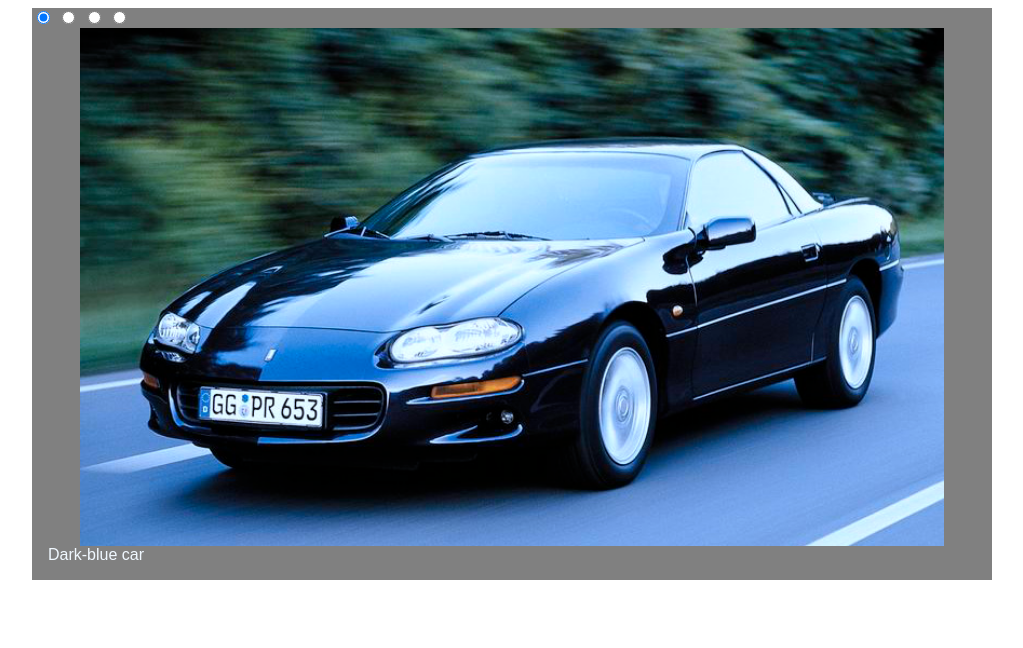
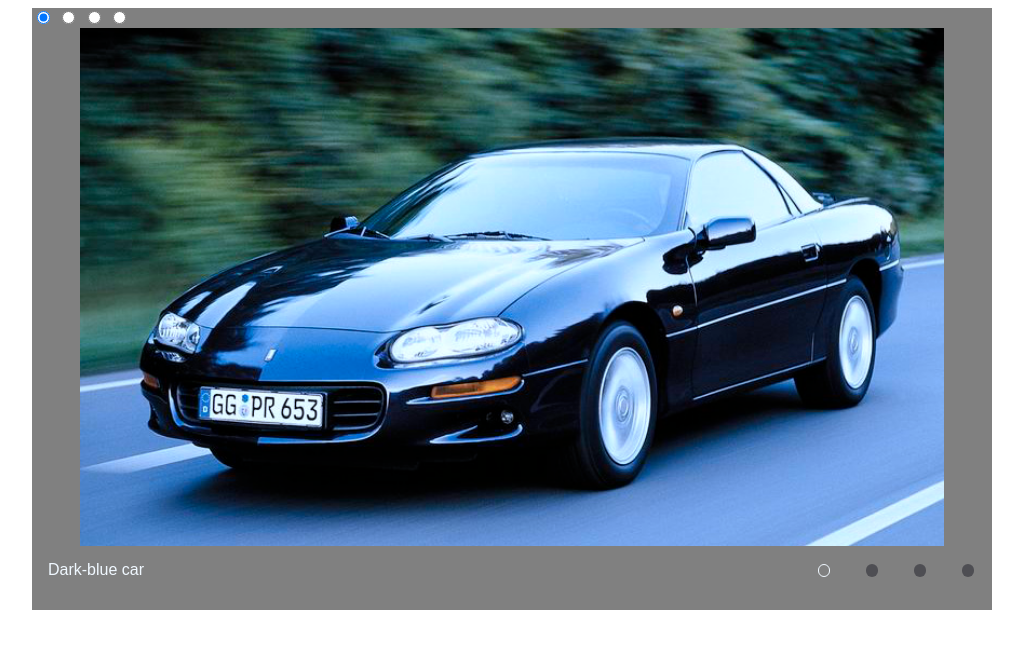
Before and after one commit to spherical-horse/cssMemSlider, a plain HTML site: page cssMemSlider/index.html in a window 1280 px wide. Shown: the whole page, without its empty margins (128-1151 px from the left). Drawn offline with Linux system fonts and the light colour scheme.

Commit message:
feat: add slides controls (Mon, May 16, 2022 09:06:51 PM)

```diff
--- a/cssMemSlider/index.html
+++ b/cssMemSlider/index.html
@@ -38,6 +38,32 @@
         <div class="slider-text text3">Orange car</div>
         <div class="slider-text text4">Yellow car</div>
       </div>
+      <div class="slider-controls-right">
+        <label for="slide1">
+          <div class="slider-control-wrapper">
+            <div class="slider-control1" id="control1">
+            </div>
+          </div>
+        </label>
+        <label for="slide2">
+          <div class="slider-control-wrapper">
+            <div class="slider-control2" id="control2">
+            </div>
+          </div>
+        </label>
+        <label for="slide3">
+          <div class="slider-control-wrapper">
+            <div class="slider-control3" id="control3">
+            </div>
+          </div>
+        </label>
+        <label for="slide4">
+          <div class="slider-control-wrapper">
+            <div class="slider-control4" id="control4">
+            </div>
+          </div>
+        </label>
+      </div>
     </div>
   </div>
 </body>
--- a/cssMemSlider/style.css
+++ b/cssMemSlider/style.css
@@ -89,3 +89,73 @@
   transition: 0.3s;
   font-size: 1rem;
 }
+
+.slider-controls-right {
+  display: flex;
+}
+
+.slider-control-wrapper {
+  height: 3rem;
+  width: 3rem;
+  display: flex;
+  align-items: center;
+  justify-content: center;
+  cursor: pointer;
+}
+
+.slider-control1,
+.slider-control2,
+.slider-control3,
+.slider-control4 {
+  background-color: #4e4e53;
+  height: 0.8rem;
+  width: 0.8rem;
+  border-radius: 50%;
+}
+
+#slide1:checked~.slider-controls>.slider-controls-right .slider-control1 {
+  background-color: transparent;
+  border: 1px solid aliceblue;
+}
+
+#slide1:checked~.slider-controls>.slider-controls-right .slider-control-wrapper:hover>.slider-control1 {
+  background-color: transparent;
+  border: 2px solid aliceblue;
+}
+
+#slide2:checked~.slider-controls>.slider-controls-right .slider-control2 {
+  background-color: transparent;
+  border: 1px solid aliceblue;
+}
+
+#slide2:checked~.slider-controls>.slider-controls-right .slider-control-wrapper:hover>.slider-control2 {
+  background-color: transparent;
+  border: 2px solid aliceblue;
+}
+
+#slide3:checked~.slider-controls>.slider-controls-right .slider-control3 {
+  background-color: transparent;
+  border: 1px solid aliceblue;
+}
+
+#slide3:checked~.slider-controls>.slider-controls-right .slider-control-wrapper:hover>.slider-control3 {
+  background-color: transparent;
+  border: 2px solid aliceblue;
+}
+
+#slide4:checked~.slider-controls>.slider-controls-right .slider-control4 {
+  background-color: transparent;
+  border: 1px solid aliceblue;
+}
+
+#slide4:checked~.slider-controls>.slider-controls-right .slider-control-wrapper:hover>.slider-control4 {
+  background-color: transparent;
+  border: 2px solid aliceblue;
+}
+
+.slider-control-wrapper:hover>.slider-control1,
+.slider-control-wrapper:hover>.slider-control2,
+.slider-control-wrapper:hover>.slider-control3,
+.slider-control-wrapper:hover>.slider-control4 {
+  background-color: aliceblue;
+}
```
